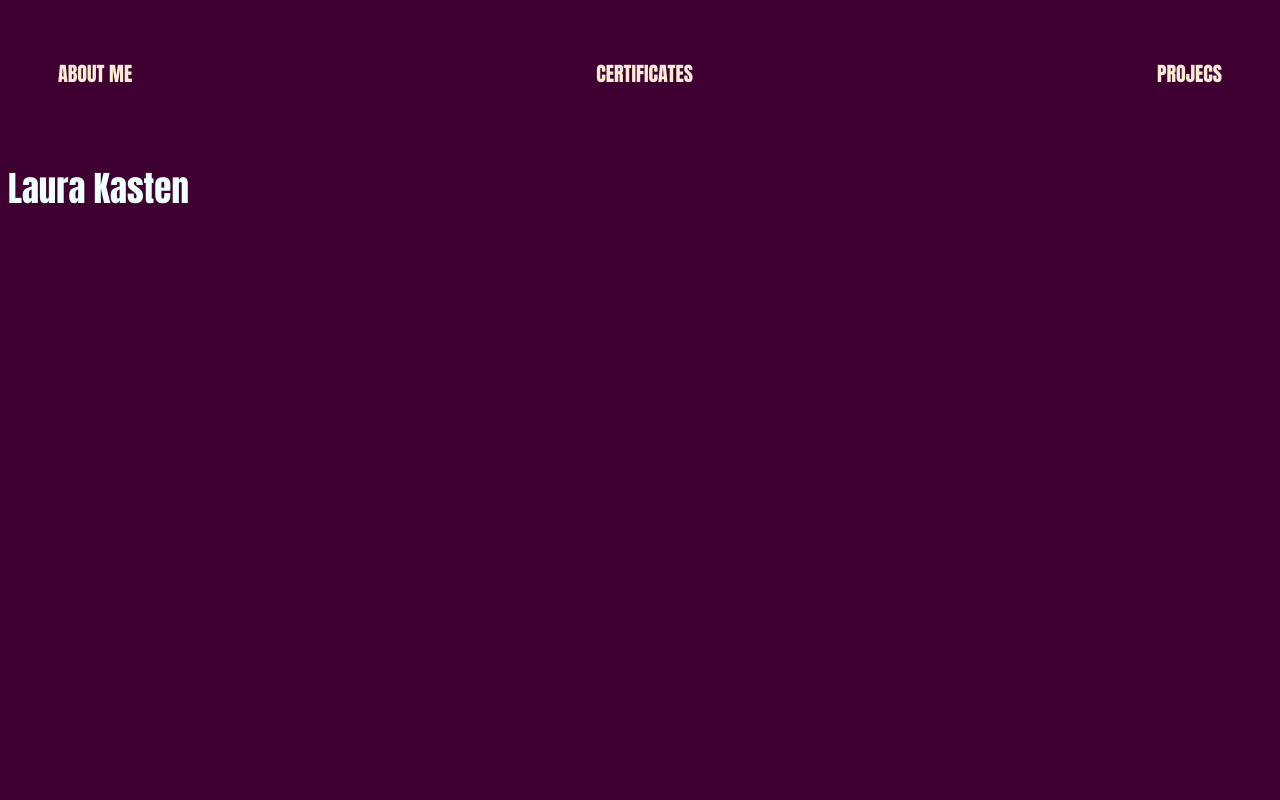
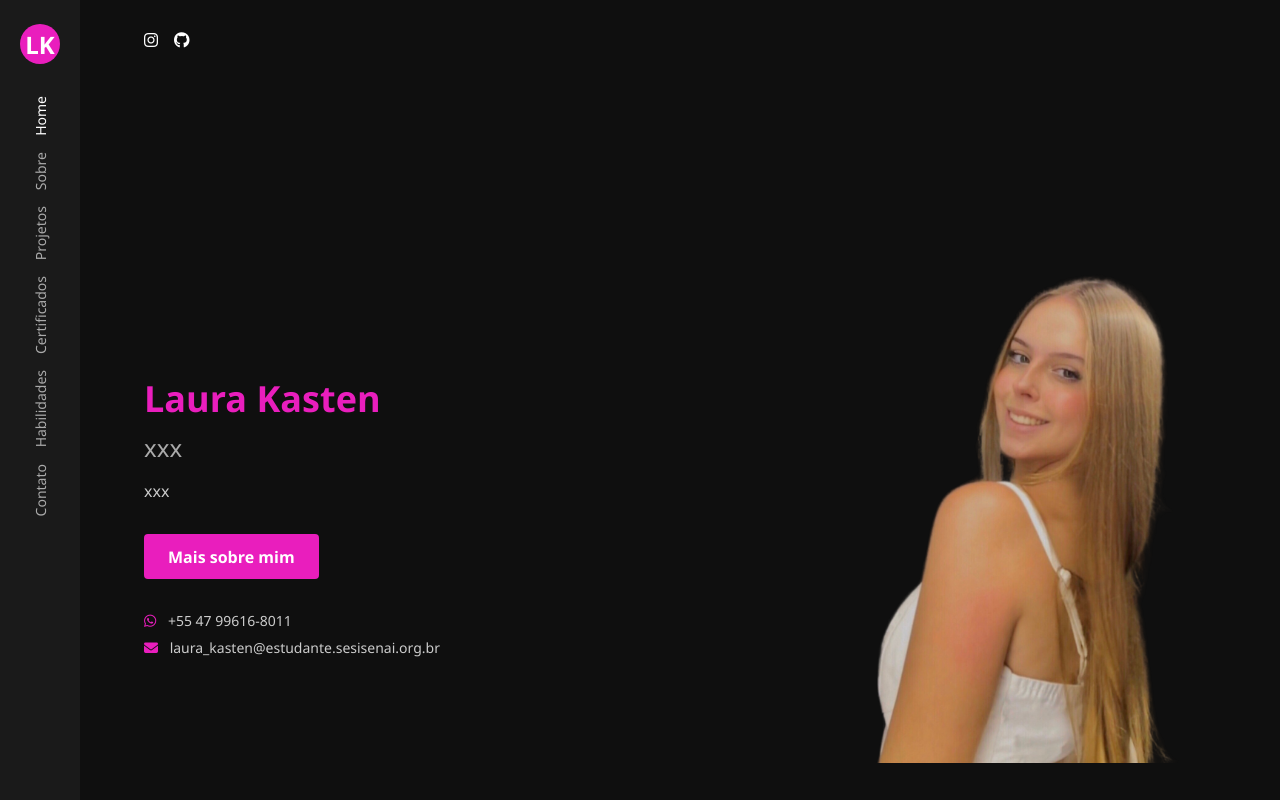
Before and after one commit to fic-fabrica-de-software/construindo-o-portfolio-LauraKastenn, a plain HTML site: page index.html in a window 1280 px wide. Drawn offline with Linux system fonts and the light colour scheme.

Commit message:
add pagina inicial

```diff
--- a/index.html
+++ b/index.html
@@ -1,28 +1,49 @@
+<!DOCTYPE html>
 <html lang="en">
 <head>
-    <meta charset="UTF-8">
-    <meta name="viewport" content="width=device-width, initial-scale=1.0">
-    <title>PaginaInicial</title>
-    <link rel="stylesheet" href="style.css">
+  <meta charset="UTF-8" />
+  <meta name="viewport" content="width=device-width, initial-scale=1.0"/>
+  <title>Portfólio - Jhon Doe</title>
+  <link rel="stylesheet" href="style.css" />
+  <link rel="stylesheet" href="https://cdnjs.cloudflare.com/ajax/libs/font-awesome/6.5.0/css/all.min.css" />
 </head>
+<body>
+  <div class="sidebar">
+    <div class="logo">LK</div>
+    <nav>
+      <a href="#" class="active">Home</a>
+      <a href="#">Sobre</a>
+      <a href="#">Projetos</a>
+      <a href="#">Certificados</a>
+      <a href="#">Habilidades</a>
+      <a href="#">Contato</a>
+    </nav>
+  </div>
 
-<body>
-    <nav>
-        <ul>
-            <li>
-                <a href="inicio.html">ABOUT ME</a>
-            </li>
-            <li>
-                <a href="certificados.html">CERTIFICATES</a>
-            </li>
-            <li>
-                <a href="projecs.html">PROJECS</a>
-            </li>
-        </ul>
-    </nav>
+  <div class="main-content">
+    <header>
+      <div class="social">
+        <i class="fab fa-instagram"></i>
+        <i class="fab fa-github"></i>
+      </div>
+    </header>
 
-<h1>Laura Kasten</h1>
+    <section class="eu">
+      <div class="text">
+        <h1> <span>Laura Kasten</span></h1>
+        <h2>xxx</h2>
+        <p>xxx</p>
+        <a href="#" class="btn">Mais sobre mim</a>
 
+        <div class="contatos">
+          <div><i class="fab fa-whatsapp"></i> +55 47 99616-8011</div>
+          <div><i class="fa fa-envelope"></i> laura_kasten@estudante.sesisenai.org.br</div>
+        </div>
+      </div>
+      <div class="photo">
+        <img src="fotominha.png" alt="lk" />
+      </div>
+    </section>
+  </div>
 </body>
-
 </html>
--- a/style.css
+++ b/style.css
@@ -1,34 +1,147 @@
-body {
-    color: azure;
-    background-color: rgb(61, 0, 48);
-    font-family: initial;
-    font-size: 120%;
-    align-items: center;
+* {
+  margin: 0;
+  padding: 0;
+  box-sizing: border-box;
 }
 
-
-ul {
-    display: flex;
-    color: aliceblue;
-    justify-content: space-between;
-    list-style-type: none;
-    align-items: center;
-    padding: 50px;
+body {
+  font-family: 'Segoe UI', sans-serif;
+  background-color: #0f0f0f;
+  color: #fff;
+  display: flex;
+  height: 100vh;
 }
 
-a {
-    color: rgb(255, 234, 212);
-    text-decoration: none;
-    font-family: Impact, Haettenschweiler, 'Arial Narrow Bold', sans-serif;
-    font-size: 20px;
+.sidebar {
+  width: 80px;
+  background-color: #1a1a1a;
+  display: flex;
+  flex-direction: column;
+  align-items: center;
+  padding-top: 1.5rem;
 }
 
-h1{
-    font-family: Impact, Haettenschweiler, 'Arial Narrow Bold', sans-serif;
-    font-size: 35px;
+.logo {
+  background-color: #e91ebd;
+  color: white;
+  font-size: 24px;
+  font-weight: bold;
+  width: 40px;
+  height: 40px;
+  border-radius: 50%;
+  display: flex;
+  align-items: center;
+  justify-content: center;
+  margin-bottom: 2rem;
 }
 
-h2{
+.sidebar nav {
+  display: flex;
+  flex-direction: column;
+  gap: 1rem;
+}
 
+.sidebar nav a {
+  writing-mode: vertical-rl;
+  transform: rotate(180deg);
+  color: #aaa;
+  text-decoration: none;
+  font-size: 14px;
+  transition: 0.3s;
+}
 
+.sidebar nav a.active,
+.sidebar nav a:hover {
+  color: #fff;
 }
+
+.main-content {
+  flex: 1;
+  padding: 2rem 4rem;
+  display: flex;
+  flex-direction: column;
+  justify-content: space-between;
+}
+
+header .social {
+  display: flex;
+  align-items: center;
+  gap: 1rem;
+  margin-bottom: 2rem;
+}
+
+header .social i {
+  color: #fff;
+  cursor: pointer;
+  transition: color 0.3s;
+}
+
+header .social i:hover {
+  color:  #e91ebd;
+}
+
+.eu {
+  display: flex;
+  align-items: center;
+  justify-content: space-between;
+}
+
+.eu .text {
+  max-width: 600px;
+}
+
+.eu .text h1 {
+  font-size: 36px;
+  margin-bottom: 0.5rem;
+}
+
+.eu .text h1 span {
+  color:  #e91ebd;
+}
+
+.eu .text h2 {
+  font-size: 24px;
+  font-weight: 400;
+  color: #aaa;
+  margin-bottom: 1rem;
+}
+
+.eu .text p {
+  font-size: 16px;
+  margin-bottom: 2rem;
+  color: #ccc;
+}
+
+.btn {
+  display: inline-block;
+  background-color:  #e91ebd;
+  color: #fff;
+  padding: 0.7rem 1.5rem;
+  border-radius: 4px;
+  text-decoration: none;
+  font-weight: bold;
+  margin-bottom: 2rem;
+  transition: 0.3s;
+}
+
+.btn:hover {
+  background-color:  #e91ebd;
+}
+
+.contatos {
+  display: flex;
+  flex-direction: column;
+  gap: 0.5rem;
+  font-size: 14px;
+  color: #ccc;
+}
+
+.contatos i {
+  margin-right: 0.5rem;
+  color: #e91ebd;
+}
+
+.photo img {
+  width: 400px;
+  object-fit: cover;
+}
```
Also changed, not shown: fotominha.png (added).
